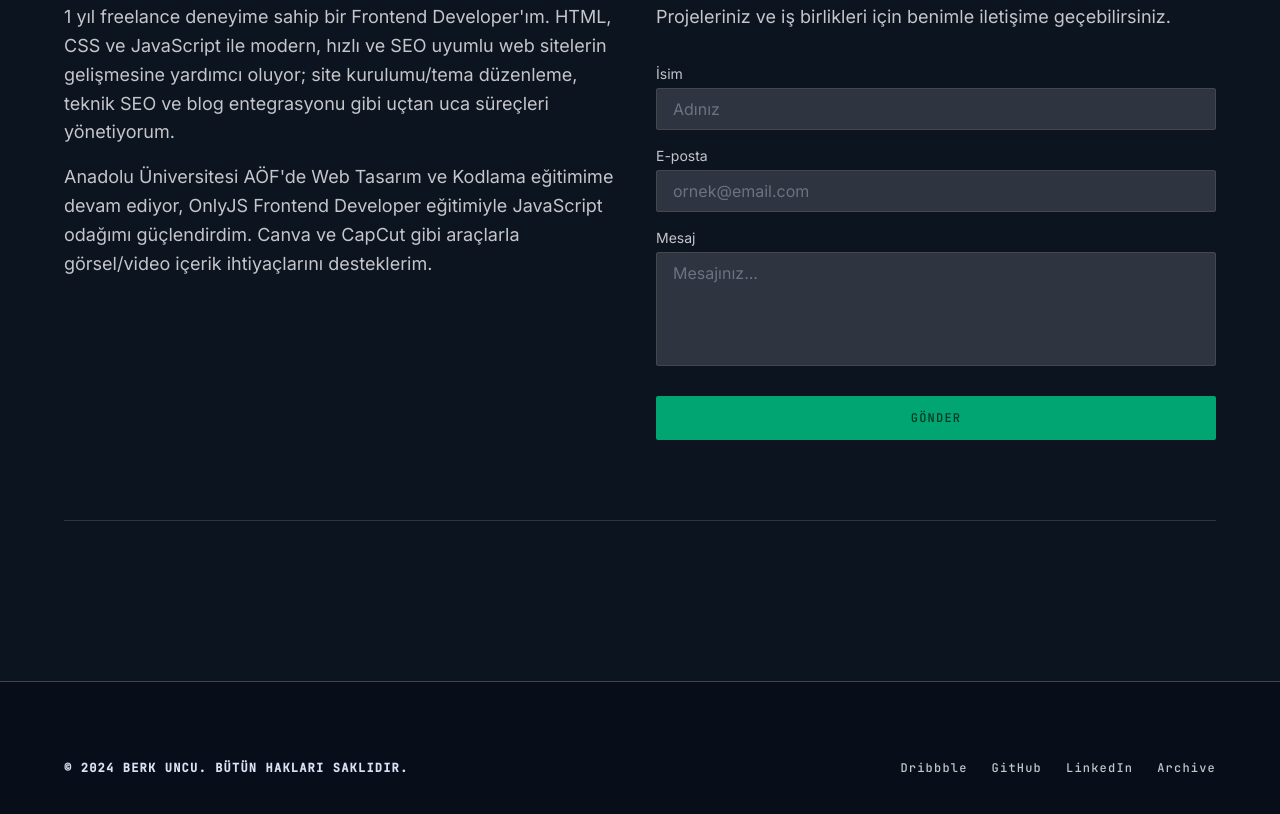
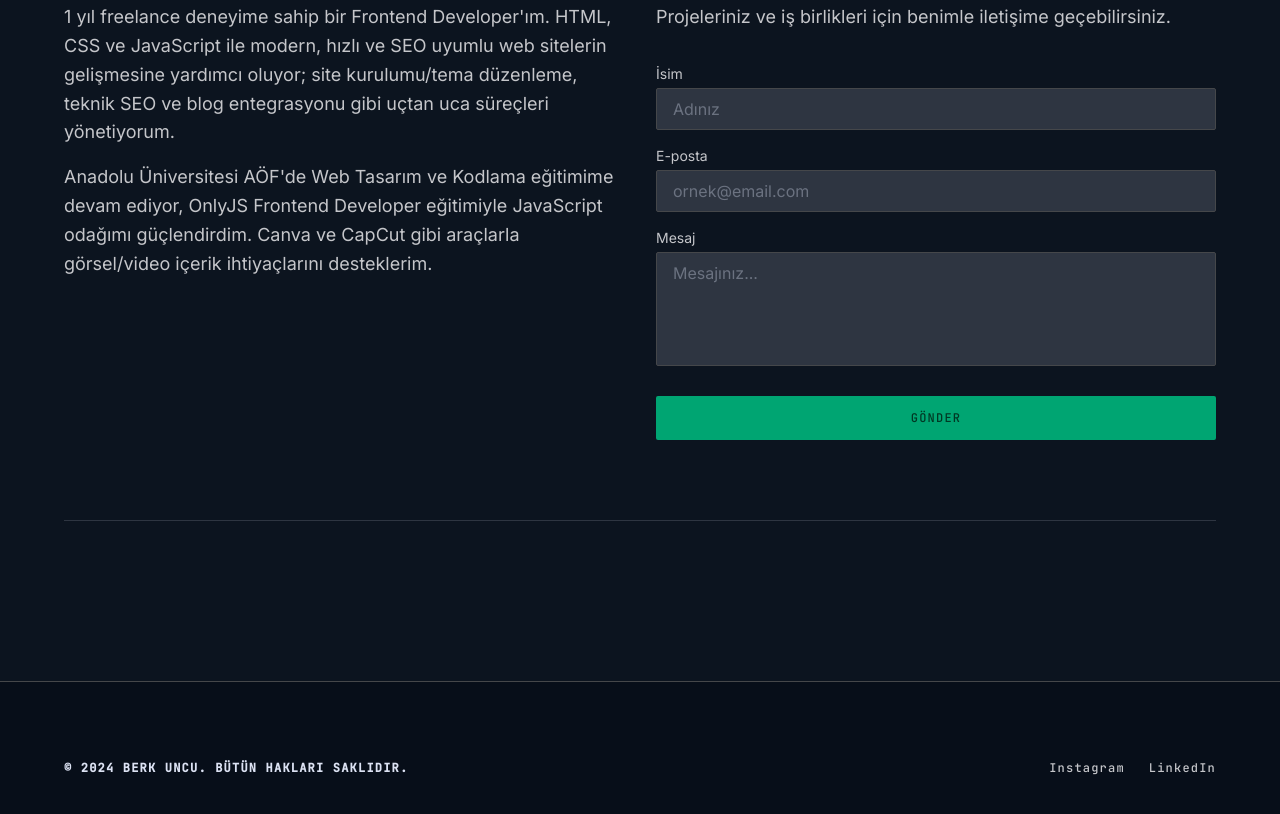
Before and after one commit to dev-berkuncu/portfolio, a website: page public/index.html in a window 1280 px wide. Shown: the part 1721-2535 px from the top of the page. Drawn offline with nearby package versions, Linux system fonts and the light colour scheme.

Commit message:
Update footer links, adjust navbar, and remove skills section

```diff
--- a/public/index.html
+++ b/public/index.html
@@ -365,10 +365,8 @@
 <footer class="bg-surface-container-lowest w-full py-stack-lg px-margin-mobile md:px-margin-desktop flex flex-col md:flex-row justify-between items-center gap-stack-md border-t border-outline-variant">
 <div class="font-label-caps text-label-caps font-bold text-on-surface">© 2024 BERK UNCU. BÜTÜN HAKLARI SAKLIDIR.</div>
 <nav class="flex gap-6">
-<a class="font-label-caps text-label-caps text-on-surface-variant hover:text-secondary transition-colors duration-200" href="#">Dribbble</a>
-<a class="font-label-caps text-label-caps text-on-surface-variant hover:text-secondary transition-colors duration-200" href="#">GitHub</a>
+<a class="font-label-caps text-label-caps text-on-surface-variant hover:text-secondary transition-colors duration-200" href="#">Instagram</a>
 <a class="font-label-caps text-label-caps text-on-surface-variant hover:text-secondary transition-colors duration-200" href="#">LinkedIn</a>
-<a class="font-label-caps text-label-caps text-on-surface-variant hover:text-secondary transition-colors duration-200" href="#">Archive</a>
 </nav>
 </footer>
 </body></html>
```
